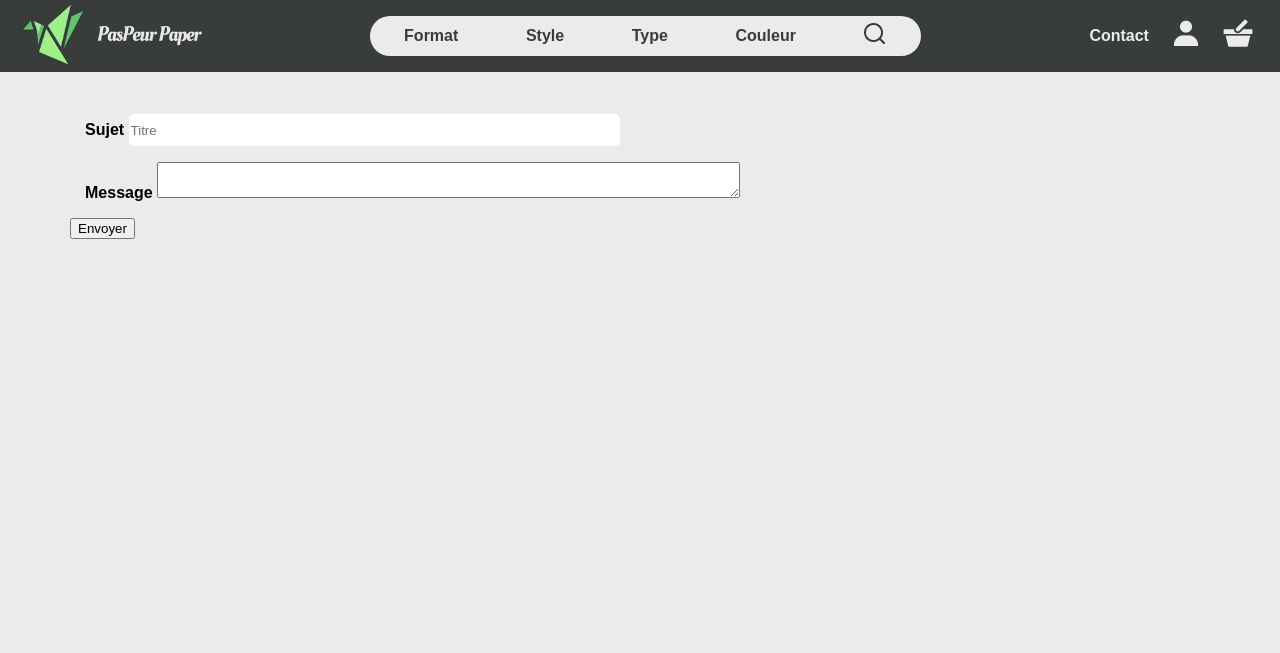
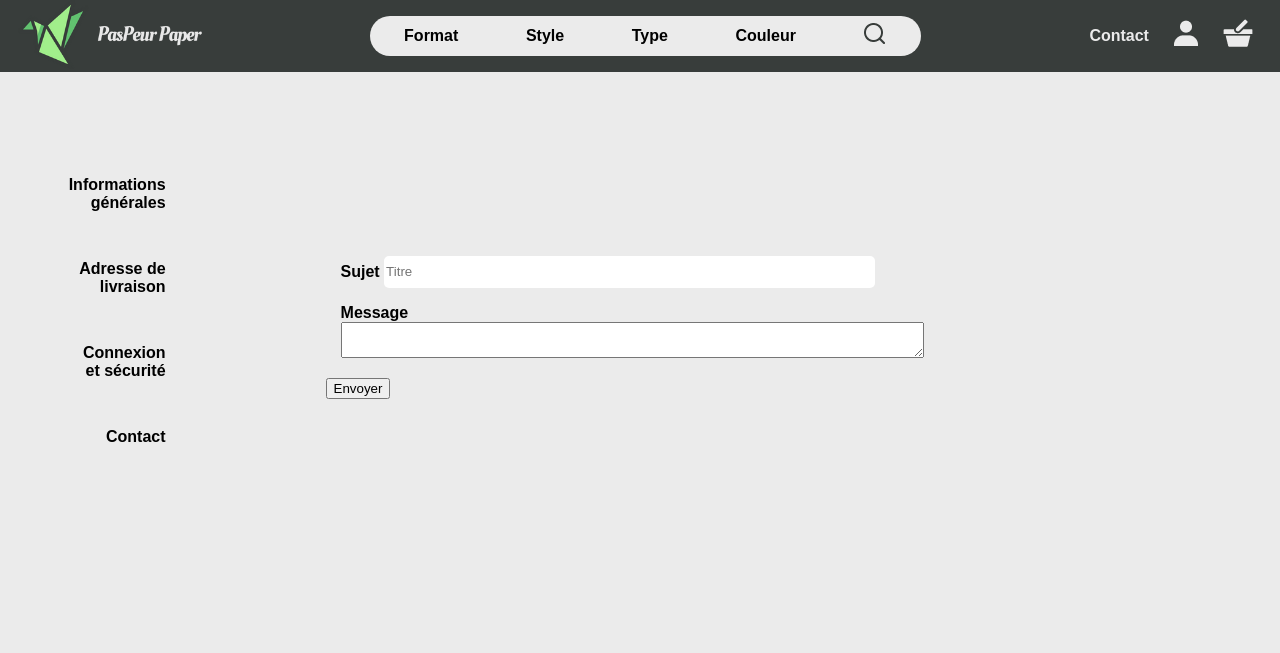
Before and after one commit to strawhattom/PasPeur-Paper, a Flask app: page /contact in a window 1280 px wide. Shown: the top 653 px of the page. Run offline with Flask 2, Linux system fonts and the light colour scheme; some libraries are stand-ins or nearby versions.

Commit message:
update css and templates

```diff
--- a/app.py
+++ b/app.py
@@ -1,11 +1,44 @@
-from flask import Flask, render_template
+from flask import Flask, render_template, url_for, request, redirect
+from flask_mysqldb import MySQL
+from credentials import credentials
 
 app = Flask(__name__)
+
+app.config['MYSQL_HOST'] = credentials['host']
+app.config['MYSQL_USER'] = credentials['user']
+app.config['MYSQL_PASSWORD'] = credentials['password']
+app.config['MYSQL_DB'] = credentials['db']
+
+mysql = MySQL(app)
+
+user_pages = {
+    'profil':       'Informations générales',
+    'adresse':      'Adresse de livraison',
+    'security':     'Connexion et sécurité',
+    'contact':      'Contact'
+}
 
 @app.route("/")
 def home():
     return render_template("index.html", title = "Page d'accueil")
 
+@app.route("/profil")
+def profil():
+    return render_template("profil.html", title = "Profil", pages = user_pages)
+
+
+
+@app.route("/adresse")
+def adresse():
+    return render_template("contact.html", title = "Adresse de livraison", pages = user_pages)
+
+@app.route("/information")
+def security():
+    return render_template("contact.html", title = "Connexion et sécurité", pages = user_pages)
+
 @app.route("/contact")
 def contact():
-    return render_template("contact.html", title = "Contact")
+    return render_template("contact.html", title = "Contact", pages = user_pages)
+
+if __name__ == '__main__':
+    app.run(debug = True)
--- /dev/null
+++ b/static/palette.css
@@ -0,0 +1,9 @@
+:root {
+    --dark-bg:      #383D3B;
+    --light-bg:     #EBEBEB;
+    --black:        #000000;
+    --white:        #ffffff;
+    --grey:         #7C7C7C;
+    --light-green:  #A1EF8B;
+    --emerald:      #62C370;
+}
--- a/static/style.css
+++ b/static/style.css
@@ -1,6 +1,9 @@
+@import url('palette.css');
+
 body {
     margin: 0;
-    background: #EBEBEB;
+    width:80%;
+    background: var(--light-bg);
     font-family: sans-serif;
     font-weight: 700;
 }
@@ -9,7 +12,7 @@ header {
     position: fixed;
     top: 0;
     width: 100%;
-    background: #383D3B;
+    background: var(--dark-bg);
     height: 72px;
     display: flex;
     justify-content: space-between;
@@ -25,7 +28,7 @@ header > * {
 }
 
 .recherche {
-    background: #EBEBEB;
+    background: var(--light-bg);
     width: 551px;
     height: 40px;
     border-radius: 20px;
@@ -41,7 +44,7 @@ header > * {
 
 a {
     text-decoration: none;
-    color: #383D3B;
+    color: var(--black);
 }
 
 .compte {
@@ -52,7 +55,7 @@ a {
     margin-right: 2%;
 }
 .compte a {
-    color: #EBEBEB;
+    color: var(--light-bg);
 }
 .compte > * {
     align-self: center;
@@ -140,7 +143,7 @@ main {
 }
 
 .paper-price {
-    color: #ADD981;
+    color: var(--light-green);
     font-weight: 800;
     font-size: 14px;
     line-height: 3px;
--- a/static/user.css
+++ b/static/user.css
@@ -1,3 +1,23 @@
+.user-container{
+    display:flex;
+    justify-content: center;
+    align-items: center;
+    margin:10rem;
+    width:80%;
+}
+
+.user-container > * {
+    margin-right:10rem;
+}
+
+.form-nav{
+    text-align: right;
+}
+
+.form-nav > p {
+    margin-bottom:3rem;
+}
+
 .row {
     display:block;
     flex-wrap:wrap;
@@ -19,3 +39,7 @@
     background:#fff;
     border-radius:5px;
 }
+
+form > label {
+    color:gray;
+}
--- a/templates/contact.html
+++ b/templates/contact.html
@@ -3,7 +3,14 @@
 {% block title %} Contact {% endblock %}
 
 {% block css %}<link rel="stylesheet" href="{{ url_for('static', filename='user.css') }}"/>{% endblock %}
-{% block content %}<form method="POST">
+{% block content %}<div class="user-container">
+                        <div class="form-nav">
+                            {% for page in pages %}
+                                <p><a href="{{ url_for(page) }}">{% if pages[page] == title %}<strong>{{pages[page]}}</strong>{% else %}{{pages[page]}}{% endif %}</a></p>
+                            {% endfor %}
+                        </div>
+                        <div class="form-content">
+                            <form method="POST">
                                 <div class="row">
                                     <div class="row-length">
                                         <label for="sujet"> Sujet </label>
@@ -17,4 +24,6 @@
                                     </div>
                                 </div>
                                 <input class="form-button" type="submit" value="Envoyer"/>
-                </form>{% endblock %}
+                            </form>
+                        </div>
+                    </div>{% endblock %}
```
Also changed, not shown: templates/profil.html (added, +20 -0 lines). Lines whose indentation alone changed are shown as unchanged.
